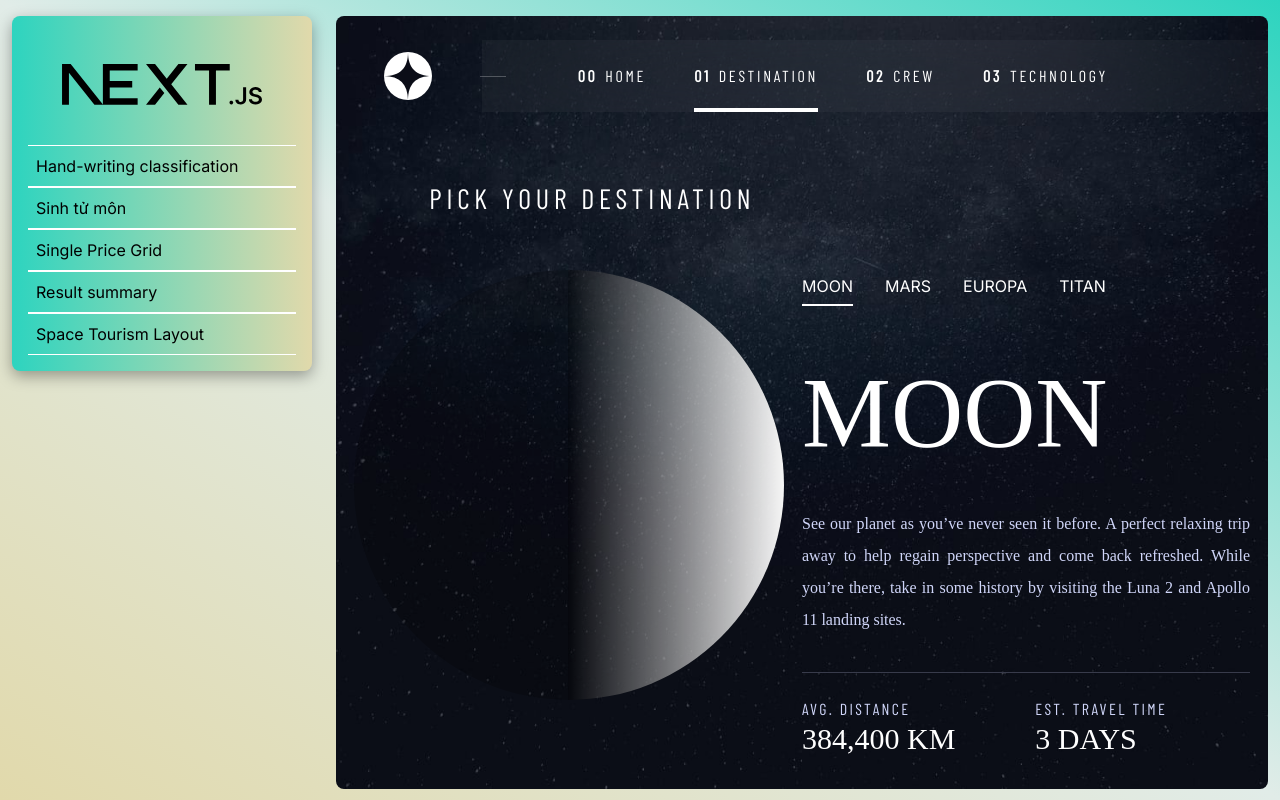
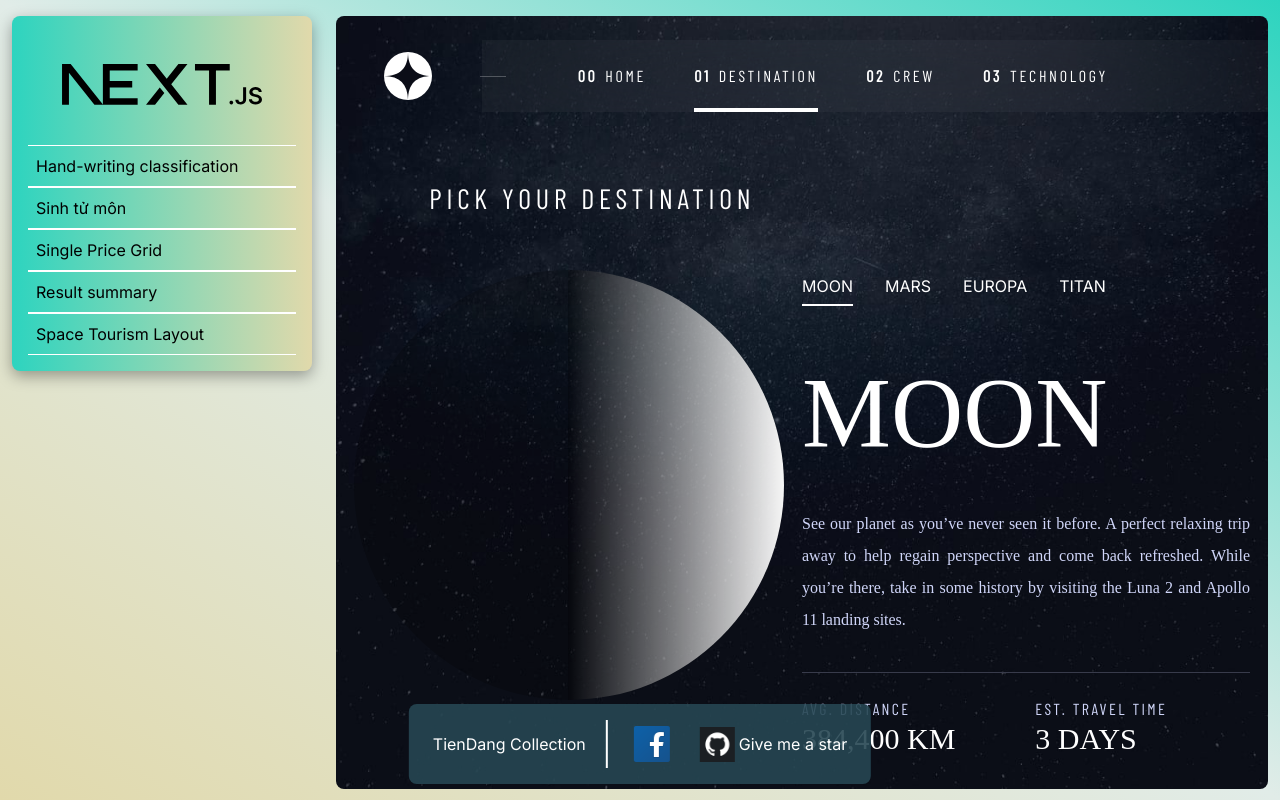
Before and after one commit to quoctienkt/quoctienkt, a Next.js app: page /test/ in a window 1280 px wide. Built offline with nearby package versions, Linux system fonts and the light colour scheme.

Commit message:
enhance/new-footer

```diff
--- a/src/components/layout/aboutUs/AboutUs.module.css
+++ b/src/components/layout/aboutUs/AboutUs.module.css
@@ -1,5 +1,7 @@
 .wrapper {
-  @apply fixed bottom-4 left-1/2 -translate-x-1/2 rounded-lg h-20 py-4 px-6 text-white;
+  @apply fixed bottom-4 left-1/2 -translate-x-1/2 rounded-lg h-20 py-4 px-6 text-white z-[9999];
   @apply flex flex-row gap-5 items-center justify-evenly;
-  @apply bg-[rgb(var(--primary-rgb))];
+  @apply bg-[rgb(var(--primary-rgb),_0.9)];
+
+  @apply max-lg:hidden;
 }
--- a/src/components/layout/defaultLayout/DefaultLayout.module.css
+++ b/src/components/layout/defaultLayout/DefaultLayout.module.css
@@ -2,7 +2,7 @@
   @apply flex flex-col lg:flex-row overflow-auto h-full;
 
   .navbar, .mainPage {
-    @apply mx-3 mt-4 mb-16 box-border rounded-lg;
+    @apply mx-3 mt-4 mb-28 box-border rounded-lg;
     @apply max-lg:m-0 max-lg:rounded-none;
   }
 
```
